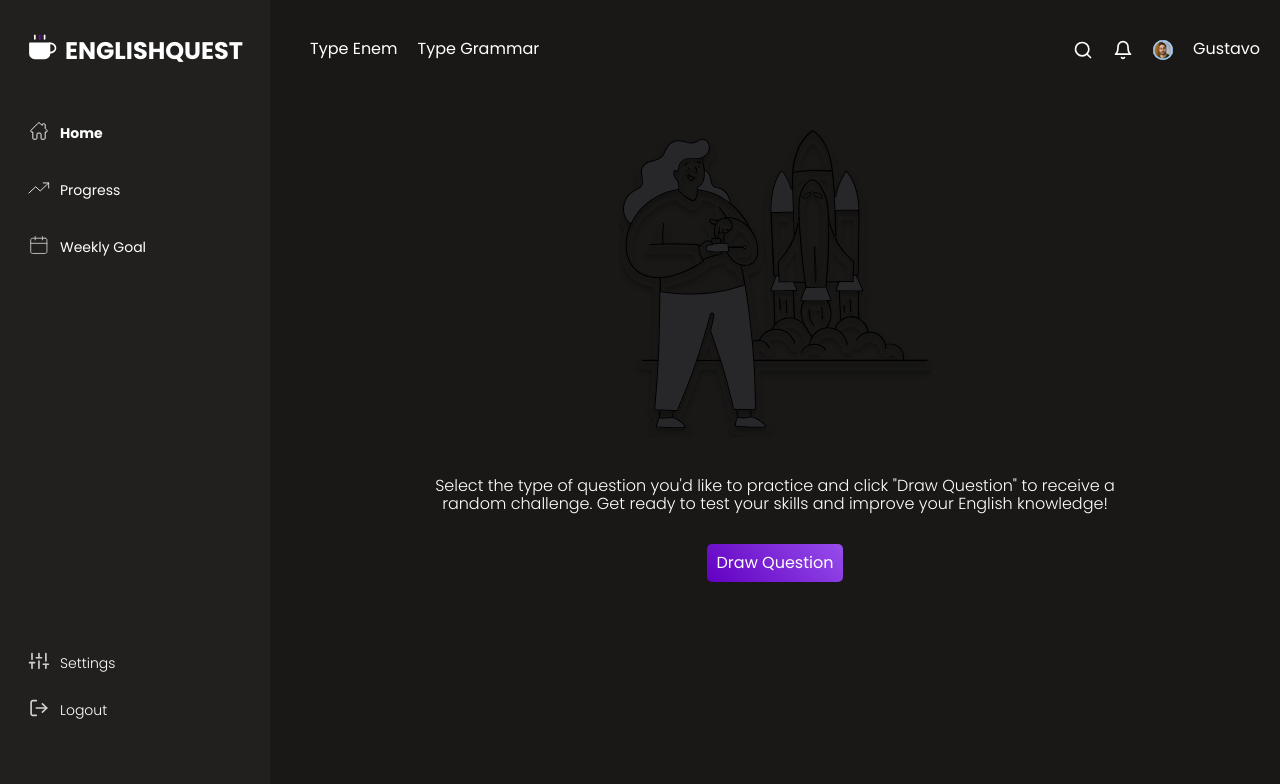
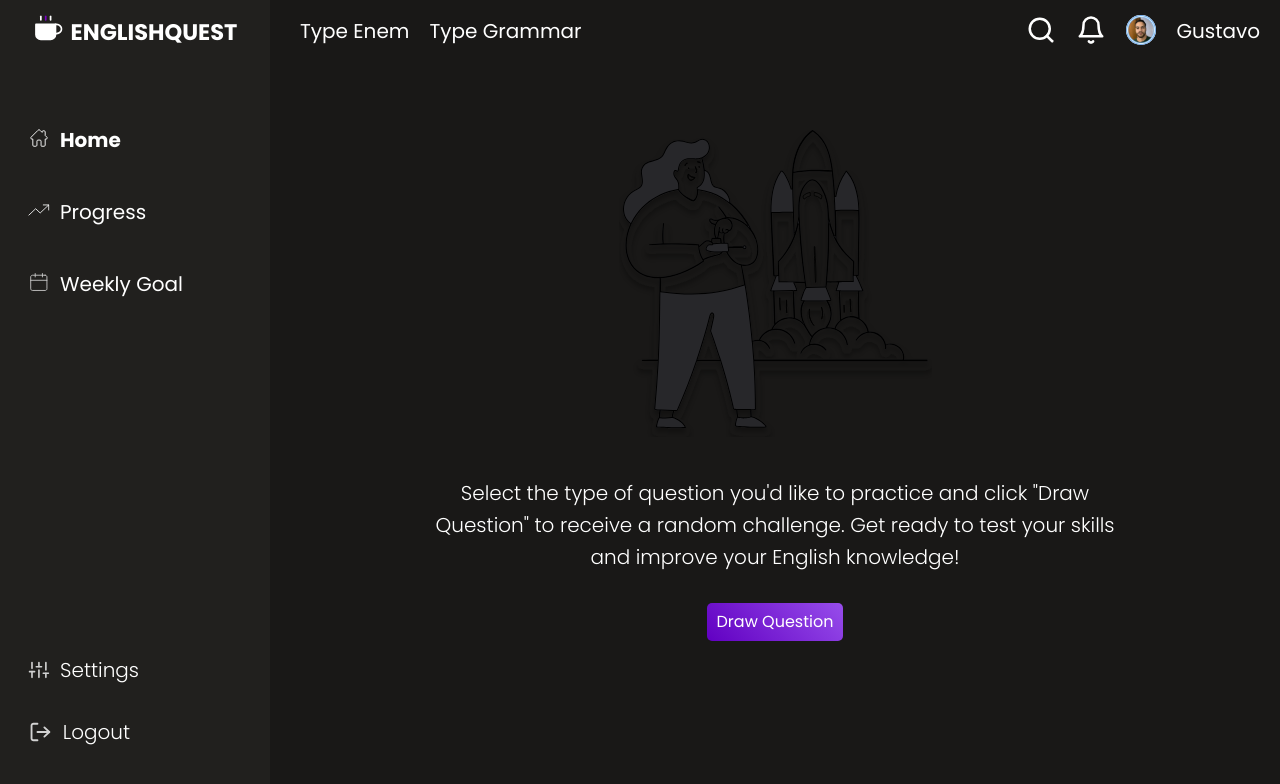
Before and after one commit to Gustavohmmagalhaes/EnglishQuest, a React (Vite) app in the folder frontEnd/: page /home in a window 1280 px wide. Shown: the top 784 px of the page. Built offline with nearby package versions, Linux system fonts and the light colour scheme; data requests are answered from the project's data file.

Commit message:
Resolve problema de conexão com a URL

```diff
--- a/frontEnd/src/components/header/Header.css
+++ b/frontEnd/src/components/header/Header.css
@@ -4,8 +4,7 @@
     margin-bottom: 40px;
     display: flex;
     justify-content: space-between;
-    padding: 20px;
-    margin: 20px;
+    padding: 15px 30px;
     color: var(--color-text);
 
 }
--- a/frontEnd/src/components/navibar/Navibar.css
+++ b/frontEnd/src/components/navibar/Navibar.css
@@ -10,17 +10,18 @@
 
 }
 
-.logo{
-    width: 30px;
-    height: 30px;
-    margin-top: -4px;
-}
 
 .navibarLogo{
     display: flex;
     justify-content: center;
-    margin-top: 37px;
+    padding: 14px;
+    font-size: 15px;
     gap: 8px;
+}
+
+.logo{
+    width: 30px;
+    height: 30px;
 }
 
 .navibarLinks{
@@ -31,7 +32,7 @@
     height: 60vh;
     gap: 40px;
     font-weight: 300;
-    font-size: 14px;
+
 }
 
 .navibarFooter{
@@ -41,12 +42,13 @@
     margin-left: 28px;
     gap:30px;
     font-weight: 300;
-    font-size: 14px;
+
 }
 
 .home{
     display: flex;
     gap: 10px;
+    align-items: center;
 
 }
 
@@ -59,6 +61,7 @@
 .progress {
     display: flex;
     gap: 10px;
+    align-items: center;
 
 }
 
@@ -71,6 +74,7 @@
 .goal{
     display: flex;
     gap: 10px;
+    align-items: center;
 }
 
 .goalImg{
@@ -82,23 +86,26 @@
 .settings{
     display: flex;
     gap: 10px;
+    align-items: center;
 }
 
 .settingsImg{
     width: 22px;
     height: 22px;
-    margin-top:-5px;
+
 }
 
 .logout{
     display: flex;
     gap: 10px;
+    align-items: center;
+
 }
 
 .logoutImg{
-    width: 22px;
+    width: 2opx;
     height: 22px;
-    margin-top:-5px;
+
 }
 
 .bold{
--- a/frontEnd/src/index.css
+++ b/frontEnd/src/index.css
@@ -11,7 +11,8 @@
 body {
     background-color: var(--background-color-page);
     font-family: Poppins, sans-serif;
-
+    font-size: 20px;
+    line-height: 1.6;
 }
 
 a {
--- a/frontEnd/src/pages/loginPage/LoginPage.css
+++ b/frontEnd/src/pages/loginPage/LoginPage.css
@@ -27,7 +27,6 @@
     font-size: 32px;
 }
 .formulario-login{
-    margin-top: 30px;
     margin-left: 5px;
     display: flex;
     flex-direction: column;
@@ -125,3 +124,7 @@
     justify-content: center;
     gap: 10px;
 }
+
+.footer-login{
+    font-size: 15px;
+}
--- a/frontEnd/src/service/QuestService.tsx
+++ b/frontEnd/src/service/QuestService.tsx
@@ -1,6 +1,6 @@
 import axios from 'axios';
 
-const baseURL = 'http://localhost:3001';
+const baseURL = 'http://localhost:3000';
 
 export async function fetchQuestionsEnem() {
     try{
```
